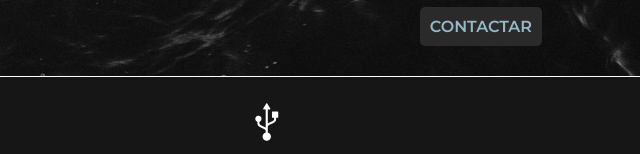
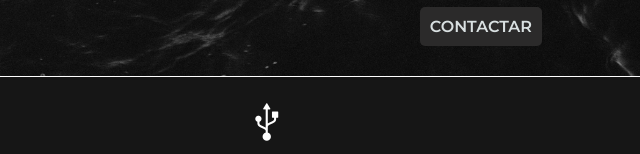
Before and after one commit to CynthiaMartel/CynthiaMartel.github.io, a plain HTML site: page index.html in a window 1280 px wide. Shown: the part 3055-3209 px from the top of the page, 373-1013 px from the left. Drawn offline with Linux system fonts and the light colour scheme.

Commit message:
Update estilos.css

```diff
--- a/css/estilos.css
+++ b/css/estilos.css
@@ -380,7 +380,8 @@ input[type="submit"]{
     background-color: #2b2a2a;
     padding: 10px;
     border-radius: 5px;
-     border:none;
+    border:none;
+    color:#d9e0e1;
 }
 
 /* Placeholder para el texto de ayuda para tenerlo en cuenta más adelante como idea!
```
